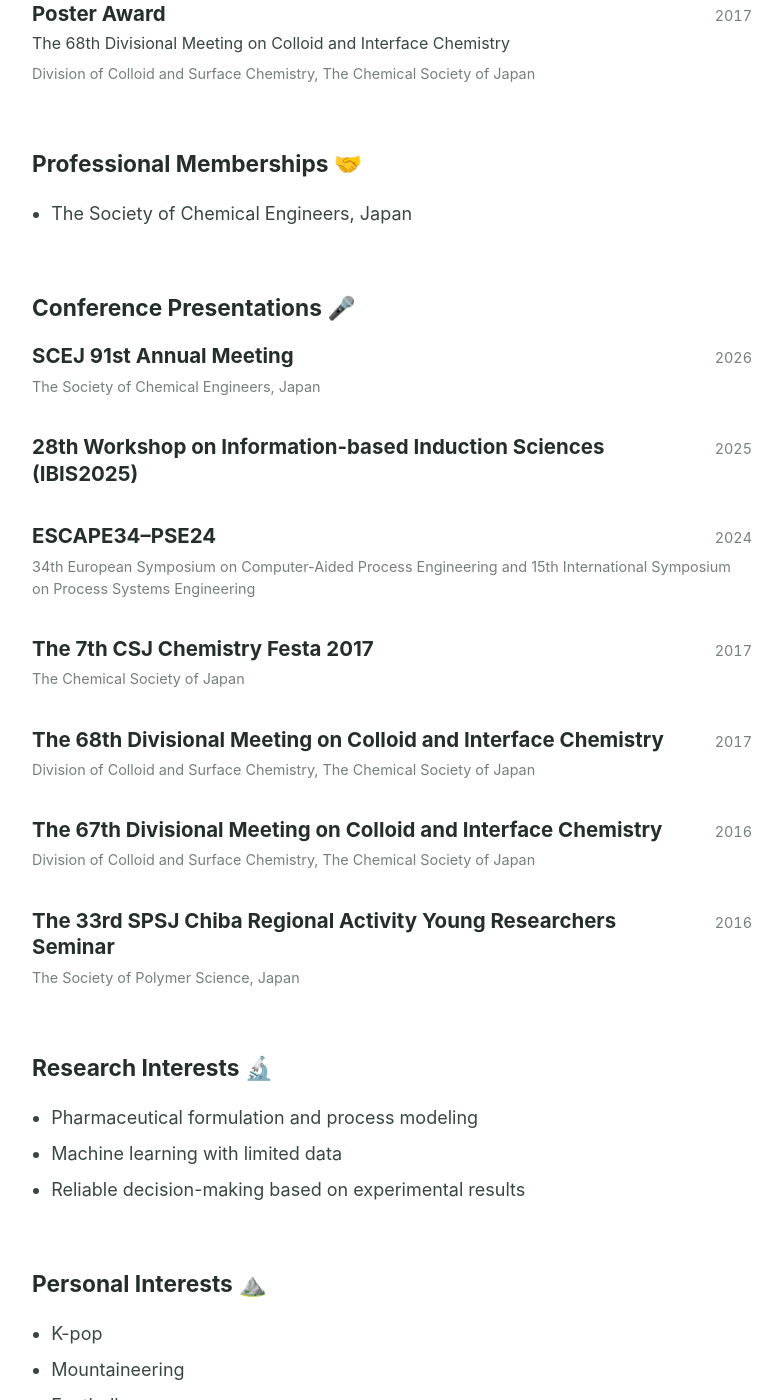
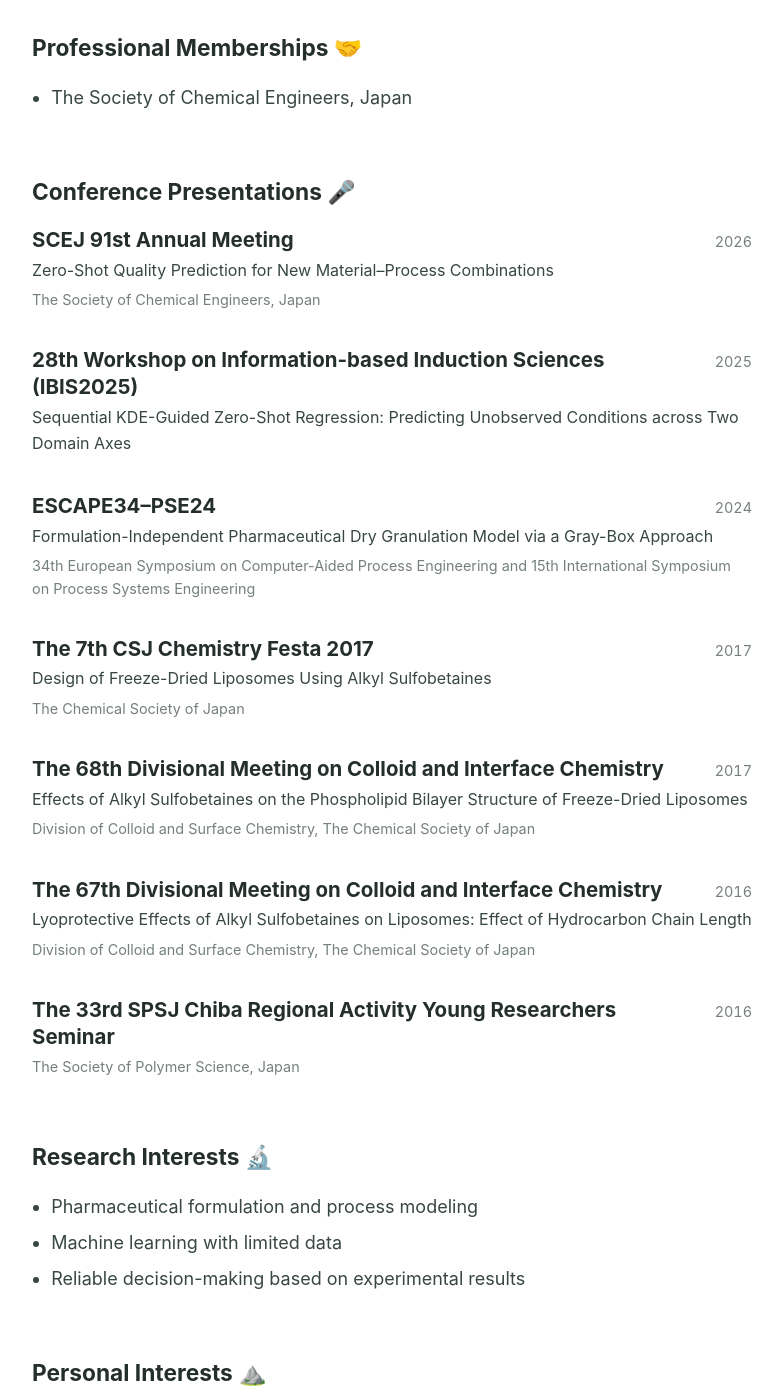
Before and after one commit to kanta-s/kanta-s.github.io, a Jekyll site: the page built from resume/index.html, in a window 1280 px wide and 1400 px high, scrolled down 1134 px. Shown: the whole window, without its empty margins (248-1031 px from the left). Built offline with Jekyll 4.4.1, drawn with Linux system fonts in a browser that asks for light colours; some of the changed text lies outside the part shown.

Commit message:
Update resume conference presentation titles

```diff
--- a/resume/index.html
+++ b/resume/index.html
@@ -7,8 +7,6 @@
 <main class="page-frame resume-page">
   <h1>Resume</h1>
   <p class="page-subtitle">Kanta Sato</p>
-
-  <p class="resume-summary">I am a scientist specializing in pharmaceutical formulation. My interests include process modeling, machine learning with limited data, and reliable decision-making based on experimental results.</p>
 
   <section class="resume-section" aria-labelledby="education-title">
     <h2 id="education-title">Education <span aria-hidden="true">🎓</span></h2>
@@ -85,6 +83,7 @@
           <h3>SCEJ 91st Annual Meeting</h3>
           <p class="resume-date">2026</p>
         </header>
+        <p class="resume-position">Zero-Shot Quality Prediction for New Material–Process Combinations</p>
         <p class="resume-detail">The Society of Chemical Engineers, Japan</p>
       </article>
       <article class="resume-entry">
@@ -92,12 +91,14 @@
           <h3>28th Workshop on Information-based Induction Sciences (IBIS2025)</h3>
           <p class="resume-date">2025</p>
         </header>
+        <p class="resume-position">Sequential KDE-Guided Zero-Shot Regression: Predicting Unobserved Conditions across Two Domain Axes</p>
       </article>
       <article class="resume-entry">
         <header class="resume-entry-header">
           <h3>ESCAPE34–PSE24</h3>
           <p class="resume-date">2024</p>
         </header>
+        <p class="resume-position">Formulation-Independent Pharmaceutical Dry Granulation Model via a Gray-Box Approach</p>
         <p class="resume-detail">34th European Symposium on Computer-Aided Process Engineering and 15th International Symposium on Process Systems Engineering</p>
       </article>
       <article class="resume-entry">
@@ -105,6 +106,7 @@
           <h3>The 7th CSJ Chemistry Festa 2017</h3>
           <p class="resume-date">2017</p>
         </header>
+        <p class="resume-position">Design of Freeze-Dried Liposomes Using Alkyl Sulfobetaines</p>
         <p class="resume-detail">The Chemical Society of Japan</p>
       </article>
       <article class="resume-entry">
@@ -112,6 +114,7 @@
           <h3>The 68th Divisional Meeting on Colloid and Interface Chemistry</h3>
           <p class="resume-date">2017</p>
         </header>
+        <p class="resume-position">Effects of Alkyl Sulfobetaines on the Phospholipid Bilayer Structure of Freeze-Dried Liposomes</p>
         <p class="resume-detail">Division of Colloid and Surface Chemistry, The Chemical Society of Japan</p>
       </article>
       <article class="resume-entry">
@@ -119,6 +122,7 @@
           <h3>The 67th Divisional Meeting on Colloid and Interface Chemistry</h3>
           <p class="resume-date">2016</p>
         </header>
+        <p class="resume-position">Lyoprotective Effects of Alkyl Sulfobetaines on Liposomes: Effect of Hydrocarbon Chain Length</p>
         <p class="resume-detail">Division of Colloid and Surface Chemistry, The Chemical Society of Japan</p>
       </article>
       <article class="resume-entry">
```
